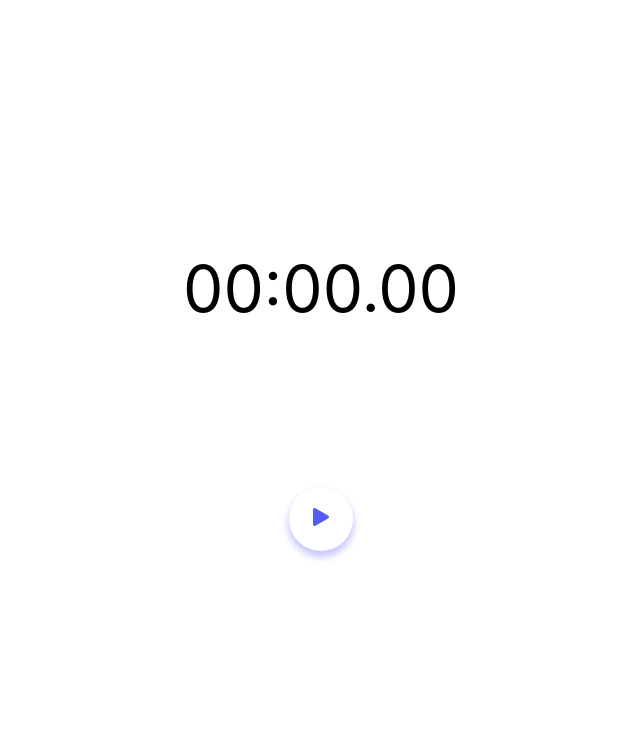
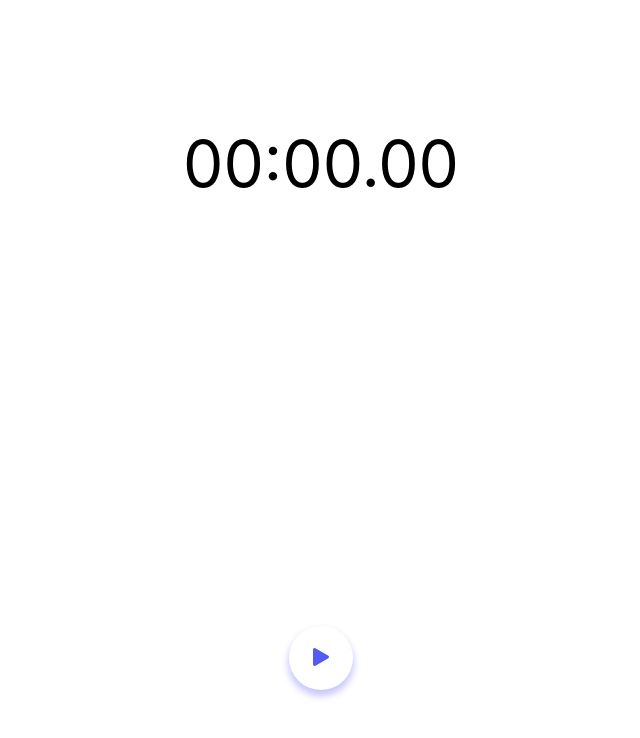
Before and after one commit to OnlineAzamat/stopwatch-crs, a React (Vite) app: page / in a window 1280 px wide. Shown: the top 738 px of the page, without its empty margins (319-959 px from the left). Built offline with nearby package versions, Linux system fonts and the light colour scheme; the HTML template or start-up script is replaced by a standard one.

Commit message:
add intervalsStorage

```diff
--- a/src/App.css
+++ b/src/App.css
@@ -8,7 +8,9 @@
 }
 
 .container {
+  position: relative;
   padding: 15px 3rem;
+  height: 550px;
 }
 
 .row {
@@ -26,6 +28,12 @@
   margin-top: 10rem;
 }
 
+.control-btns {
+  position: absolute;
+  bottom: 0;
+  left: 50%;
+  transform: translateX(-50%);
+}
 .control-btn {
   box-shadow: 0 5px 7px 1px rgb(199, 199, 255);
   border: none;
@@ -55,3 +63,30 @@
 .disable {
   display: none;
 }
+
+.timer-container {
+  width: 105%;
+  padding: 1.5rem 10% 3rem 0;
+  color: #000;
+  display: flex;
+  flex-direction: column;
+  gap: .8rem;
+  height: 330px;
+  overflow-Y: scroll;
+}
+
+.intervalRes {
+  display: flex;
+  align-items: center;
+  justify-content: space-between;
+  font-size: 1.3rem;
+  font-weight: 600;
+}
+
+.intervalRes i {
+  font-size: 1rem;
+  margin-right: .5rem;
+}
+.opacity-1 {
+  opacity: .5;
+}
--- a/src/App.jsx
+++ b/src/App.jsx
@@ -2,7 +2,19 @@ import { Component } from 'react'
 import './App.css'
 
 class App extends Component {
-  state = { millsecond: 0o0, second: 0o0, minute: 0o0, hour: 0, interval: "", millSecTimer: "", playBtnState: true, pauseBtnState: false, clearBtnState: false, }
+  state = {
+    millsecond: 0,
+    second: 0,
+    minute: 0,
+    hour: 0,
+    interval: "",
+    millSecTimer: "",
+    playBtnState: true,
+    pauseBtnState: false,
+    clearBtnState: false,
+    intervalsBtnState: false,
+    intervalsStorage: [],
+  }
 
   play = () => {
     let timer = setInterval(() => {
@@ -46,6 +58,7 @@ class App extends Component {
       playBtnState: false,
       pauseBtnState: true,
       clearBtnState: false,
+      intervalsBtnState: true,
     })
 
   }
@@ -68,24 +81,56 @@ class App extends Component {
       millsecond: 0,
       second: 0,
       minute: 0,
-      hour: 0
+      hour: 0,
+      intervalsStorage: []
+    })
+  }
+
+  intervalClicked = () => {
+    const { intervalsStorage, second, minute, millsecond, } = this.state;
+
+    intervalsStorage.push({
+      waqit: minute + ":" + second + "." + millsecond,
+      minute: minute,
+      second: second,
+      millsecond: millsecond,
+    })
+
+    this.setState({
+      intervalsStorage: intervalsStorage
     })
   }
 
   render() {
-    const { hour, second, minute, millsecond, playBtnState, pauseBtnState, clearBtnState } = this.state;
+    const { hour, second, minute, millsecond, playBtnState, pauseBtnState, clearBtnState, intervalsBtnState, intervalsStorage } = this.state;
 
     return (
       <div className='container'>
         <div className="row">
           <div className="time">{hour >= 1 ? hour + ":" : ""}{minute < 10 ? "0" + minute : minute}:{second < 10 ? "0" + second : second}.{millsecond < 10 ? "0" + millsecond : millsecond}</div>
         </div>
-        <div className="row mt-10">
+        <div className="timer-container">
+          {
+            intervalsStorage.map((item, index) => {
+              return (
+                <div className="intervalRes" key={index}>
+                  <div className="number opacity-1"><i className='bi bi-flag-fill'></i>{index + 1}</div>
+                  <div className="parqi opacity-1">+ {item?.parqi}</div>
+                  <div className="waqit">{item?.waqit}</div>
+                </div>
+              )
+            })
+          }
+        </div>
+        <div className="row control-btns">
+          <button className={clearBtnState ? "control-btn active" : "control-btn disable"} onClick={this.clear}>
+            <i className="bi bi-stop-fill"></i>
+          </button>
+          <button className={intervalsBtnState ? "control-btn active" : "control-btn disable"} onClick={this.intervalClicked}>
+            <i className="bi bi-flag-fill"></i>
+          </button>
           <button className={playBtnState ? "control-btn active" : "control-btn disable"} onClick={this.play}>
             <i className="bi bi-play-fill"></i>
-          </button>
-          <button className={clearBtnState ? "control-btn active" : "control-btn disable"} onClick={this.clear}>
-            <i className="bi bi-stop-fill"></i>
           </button>
           <button className={pauseBtnState ? "control-btn active" : "control-btn disable"} onClick={this.pause}>
             <i className="bi bi-pause-fill"></i>
```
Also changed, not shown: src/components/Interval.jsx (added).
